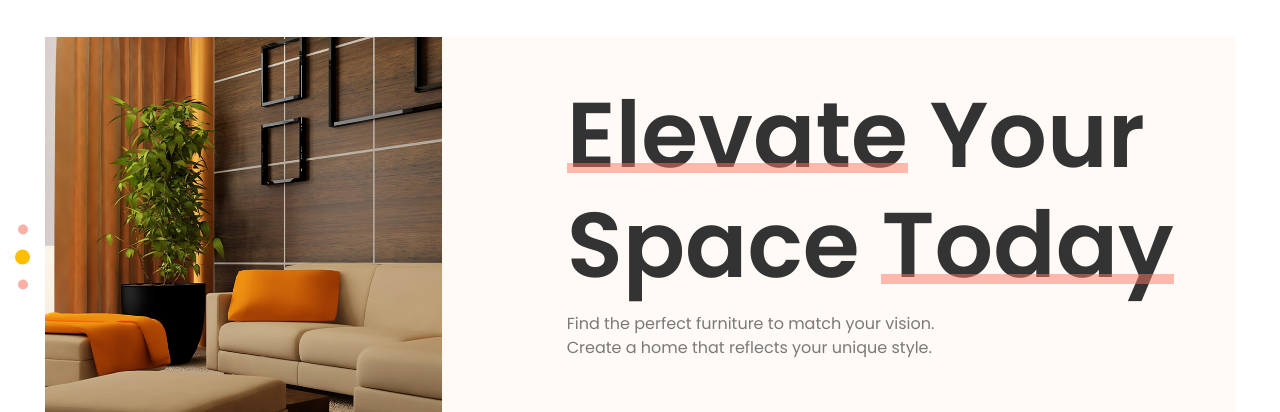
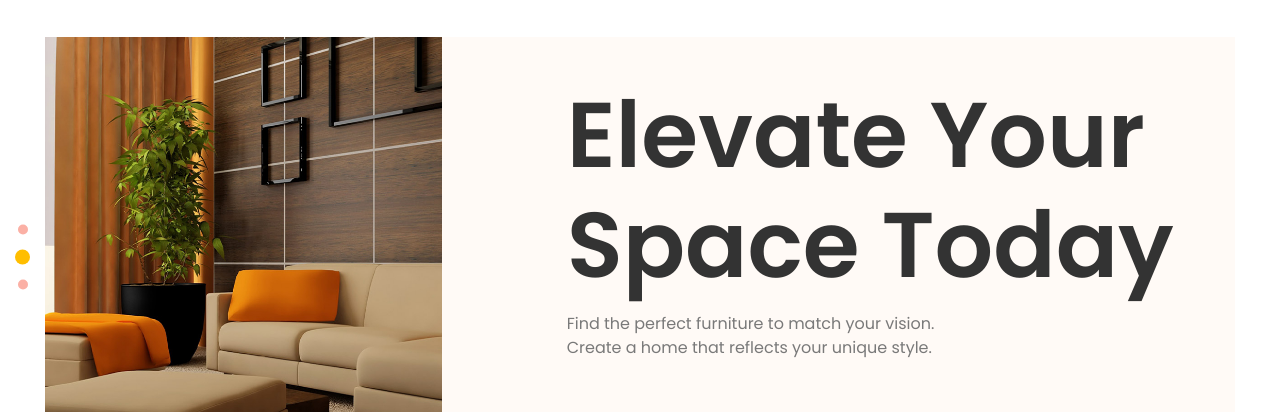
Before and after one commit to yello-lab/borlexqfurniture, a plain HTML site: page index.html in a window 1280 px wide. Shown: the part 88-500 px from the top of the page. Drawn offline with Linux system fonts and the light colour scheme; files whose address does not match are found by name.

Commit message:
Update style.css

```diff
--- a/assets/css/style.css
+++ b/assets/css/style.css
@@ -478,7 +478,7 @@ p {
           content: '';
           width: 100%;
           height: 10px;
-          background-color: rgba(254, 120, 101, 0.5);
+
           left: 0;
           bottom: 17px;
           z-index: auto; }
```
